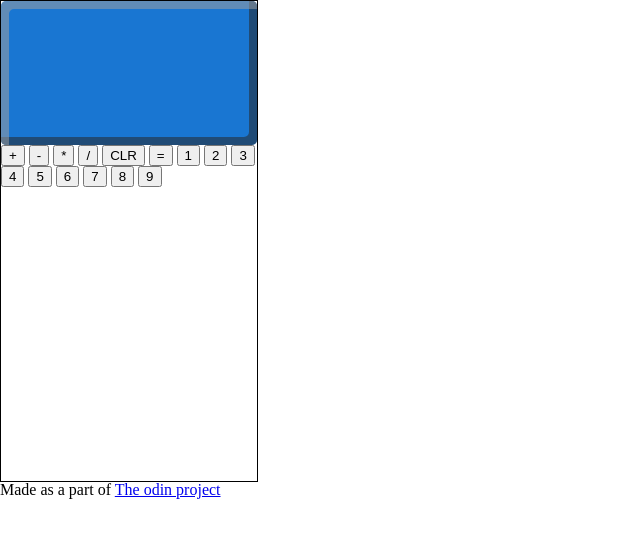
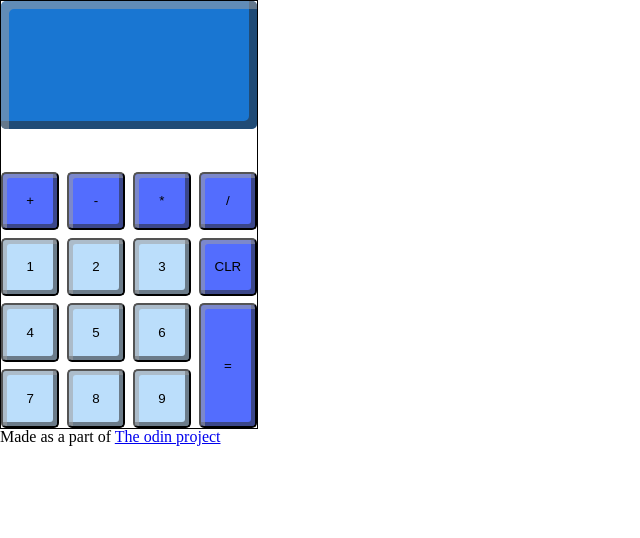
Before and after one commit to CHTBR/odin-calculator, a plain HTML site: page index.html in a window 1280 px wide. Shown: the whole page, without its empty margins (0-640 px from the left). Drawn offline with Linux system fonts and the light colour scheme.

Commit message:
Add button styles and layout and minor id fix

```diff
--- a/index.html
+++ b/index.html
@@ -12,7 +12,7 @@
     <main>
         <section id="calculator-container">
             <div id="display"></div>
-            <div id="button container">
+            <div id="button-container">
                 <button class="action-button" id="add">+</button>
                 <button class="action-button" id="substract">-</button>
                 <button class="action-button" id="multiply">*</button>
--- a/styles/style.css
+++ b/styles/style.css
@@ -11,7 +11,10 @@
 #calculator-container {
     border: 1px solid black;
     width: 20vw;
-    height: 60vh;
+    aspect-ratio: 3/5;
+    display: flex;
+    flex-flow: column nowrap;
+    justify-content: space-between;
 }
 
 /* DISPLAY */
@@ -24,5 +27,36 @@
 }
 
 /* BUTTONS */
+button {
+    border-radius: 5px;
+    box-shadow: 4px 4px inset var(--shadow-light), -4px -4px inset var(--shadow-dark);
+}
+
+.action-button {
+    background-color: var(--action-button-bg);
+}
+
+.number-button {
+    background-color: var(--number-button-bg);
+}
+
+#clear {
+    grid-row-start: 2;
+    grid-column-start: 4;
+}
+
+#evaluate {
+    grid-row-start: 3;
+    grid-row-end: 5;
+    grid-column-start: 4;
+}
 
 /* LAYOUT */
+#button-container {
+    width: 100%;
+    aspect-ratio: 1/1;
+    display: grid;
+    grid-template-columns: repeat(4, 1fr);
+    grid-template-rows: repeat(4, 1fr);
+    gap: 3%;
+}
```
